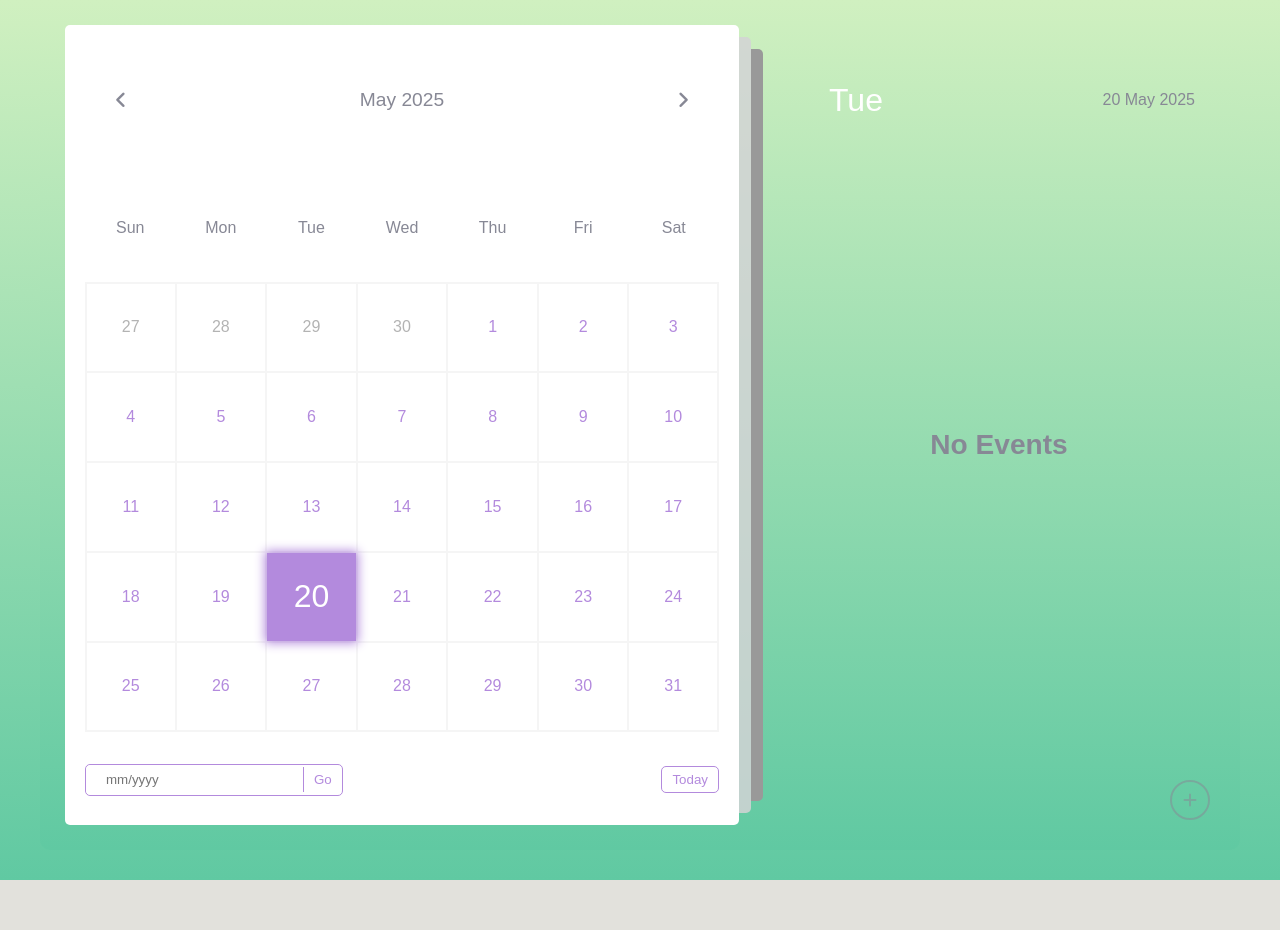
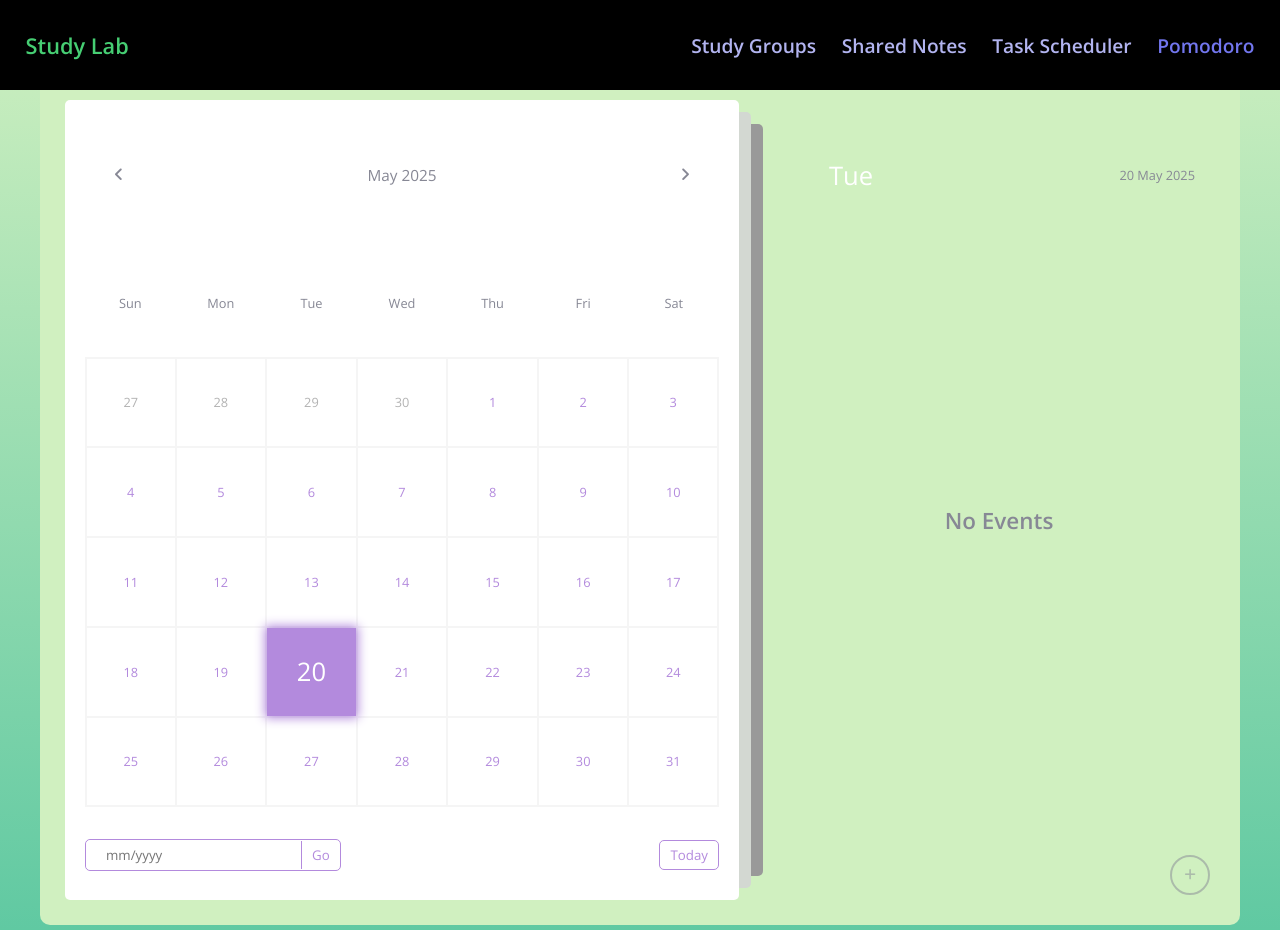
Before and after one commit to Mehereenm/Study-Lab, a plain HTML site: page Task_scheduler.html in a window 1280 px wide. Before the commit the page ends 880 px from the top, so only its background shows below. Drawn offline with nearby package versions, Linux system fonts and the light colour scheme.

Commit message:
Added navbar and sidebar for mobile

```diff
--- a/TS_style.css
+++ b/TS_style.css
@@ -1,7 +1,35 @@
+:root {
+    font-size: 80%;
+
+    --color-primary: hsl(140, 52%, 81%);
+    --color-secondary: hsl(238, 68%, 82%);
+    --color-font: hsla(0, 0%, 100%, 0.982);
+    --color-title: hsl(140, 58%, 54%);
+    --color-nav: hsl(0, 0%, 0%);
+
+    --color-shadow: hsl(200, 100%, 91%);
+    --color-hover:hsl(238, 78%, 69%);
+    --primary-clr: #b38add;
+    padding-bottom: 50px;
+}
+
+* {
+    box-sizing: border-box;
+    margin: 0;
+    padding: 0;
+    font-family: 'Open sans', sans-serif;
+}
+
 body {
     /* height: 100vh; */
     margin: 0;
     background: linear-gradient(#d0f0c0, #60c9a2);
+    position: relative;
+    min-height: 100vh;
+    display: flex;
+    align-items: center;
+    justify-content: center;
+    padding-bottom: 30px;
 }
 
 .login_logo {
@@ -70,16 +98,124 @@ body {
   font-weight: bold;
 }
 
-:root {
-  --primary-clr: #b38add;
+/* Navbar styles */
+.navbar {
+    display: flex;
+    justify-content: space-between;
+    align-items: center;
+    padding: 2.4rem 2rem;
+    background-color: var(--color-nav);
+    color: var(--color-primary);
+    position: fixed;
+    top: 0;
+    width: 100%;
+    z-index: 100;
+}
 
+.navbar .logo a {
+    font-size: 1.7rem;
+    font-weight: bold;
+    text-decoration: none;
+    color: var(--color-title);
 }
-* {
-  margin: 0;
-  padding: 0;
-  box-sizing: border-box;
-  font-family: "Poppins", sans-serif;
+
+
+.nav-links {
+    display: flex;
+    list-style: none;
 }
+
+.nav-links li {
+    margin-left: 2rem;
+}
+
+.nav-links a {
+    font-size: 1.5rem;
+    color: var(--color-secondary);
+    text-decoration: none;
+    transition: color 0.3s ease;
+    font-weight: bold;
+}
+
+.nav-links a:hover {
+    color: var(--color-hover);
+}
+
+/* Active Link Style */
+.nav-links .active {
+    font-weight: bold;
+    color: var(--color-hover);
+}
+
+.navbar .icon {
+    display: none;
+}
+
+/* Sidebar (hidden by default) */
+.sidebar {
+    height: 100%;
+    width: 0;
+    position: fixed;
+    top: 0;
+    right: 0;
+    background-color: var(--color-nav);
+    overflow-x: hidden;
+    transition: 0.5s;
+    padding-top: 60px;
+    z-index: 101;
+}
+
+.sidebar a {
+    margin-top: 1rem;
+    padding: 10px 15px;
+    text-decoration: none;
+    font-size: 20px;
+    color: #f2f2f2;
+    display: block;
+    transition: 0.3s;
+}
+
+.sidebar a:hover {
+    background-color: var(--color-hover);
+    color: black;
+}
+
+.sidebar .close-btn {
+    position: absolute;
+    top: 0;
+    right: 25px;
+    font-size: 36px;
+    margin-left: 50px;
+}
+
+@media screen and (max-width: 768px) {
+    /* Hide navbar links on small screens */
+    .nav-links {
+        display: none;
+    }
+
+    /* Show hamburger icon */
+    .navbar .icon {
+        display: block;
+    }
+
+    /* When hamburger clicked, display navbar links in sidebar */
+    .navbar.responsive .nav-links {
+        display: block;
+        width: 100%;
+    }
+
+    /* Sidebar visibility when hamburger is clicked */
+    .sidebar {
+        width: 0px;
+    }
+}
+
+
+
+
+/* ---Calendar style--- */
+
 /* nice scroll bar */
 ::-webkit-scrollbar {
   width: 5px;
@@ -93,15 +229,7 @@ body {
   border-radius: 50px;
 }
 
-body {
-  position: relative;
-  min-height: 100vh;
-  display: flex;
-  align-items: center;
-  justify-content: center;
-  padding-bottom: 30px;
-  background-color: #e2e1dc;
-}
+
 .container {
   position: relative;
   width: 1200px;
@@ -110,15 +238,17 @@ body {
   padding: 5px;
   color: #fff;
   display: flex;
+  top: 75px;
 
   border-radius: 10px;
-  background: linear-gradient(#d0f0c0, #60c9a2);
+  background: #d0f0c0;
 }
 .left {
   width: 60%;
   padding: 20px;
 }
 .calendar {
+
   position: relative;
   width: 100%;
   height: 100%;
--- a/Task_scheduler.html
+++ b/Task_scheduler.html
@@ -8,21 +8,42 @@
       name="description"
       content="Stay organized with our user-friendly Calendar featuring events, reminders, and a customizable interface. Built with HTML, CSS, and JavaScript. Start scheduling today!"
     />
-    <meta
-      name="keywords"
-      content="calendar, events, reminders, javascript, html, css, open source coding"
-    />
-    <link
-      rel="stylesheet"
-      href="https://cdnjs.cloudflare.com/ajax/libs/font-awesome/6.2.0/css/all.min.css"
-      integrity="sha512-xh6O/CkQoPOWDdYTDqeRdPCVd1SpvCA9XXcUnZS2FmJNp1coAFzvtCN9BmamE+4aHK8yyUHUSCcJHgXloTyT2A=="
-      crossorigin="anonymous"
-      referrerpolicy="no-referrer"
-    />
+    <meta name="keywords" content="calendar, events, reminders, javascript, html, css, open source coding"/>
+    <link rel="stylesheet" href="https://cdnjs.cloudflare.com/ajax/libs/font-awesome/6.2.0/css/all.min.css" integrity="sha512-xh6O/CkQoPOWDdYTDqeRdPCVd1SpvCA9XXcUnZS2FmJNp1coAFzvtCN9BmamE+4aHK8yyUHUSCcJHgXloTyT2A==" crossorigin="anonymous" referrerpolicy="no-referrer"/>
+    <link rel="preconnect" href="https://fonts.googleapis.com">
+    <link rel="preconnect" href="https://fonts.gstatic.com" crossorigin>
+    <link href="https://fonts.googleapis.com/css2?family=Open+Sans:wght@300;400;600&display=swap" rel="stylesheet">
+    <link href="https://cdnjs.cloudflare.com/ajax/libs/font-awesome/6.0.0-beta3/css/all.min.css" rel="stylesheet">
+    <link href="https://cdn.jsdelivr.net/npm/remixicon@4.5.0/fonts/remixicon.css" rel="stylesheet"/>
     <title>Study Lab</title>
     <link rel="stylesheet" href="TS_style.css">
 </head>
 <body>
+
+    <!--Logo-->
+    <nav class="navbar">
+        <div class="logo">
+            <a href="index.html">Study Lab</a>
+        </div>
+        <ul class="nav-links">
+            <li><a href="study-groups.html">Study Groups</a></li>
+            <li><a href="shared-notes.html">Shared Notes</a></li>
+            <li><a href="task-scheduler.html">Task Scheduler</a></li>
+            <li><a href="pomodoro.html" class="active">Pomodoro</a></li>
+        </ul>
+        <a href="javascript:void(0);" class="icon" onclick="toggleSidebar()">
+            <i class="fa fa-bars"></i>
+        </a>
+    </nav>
+
+    <!-- Sidebar (Hidden by default, shows when hamburger is clicked) -->
+    <div id="mySidebar" class="sidebar">
+        <a href="javascript:void(0)" class="close-btn" onclick="closeNav()">×</a>
+        <a href="study-groups.html">Study Groups</a>
+        <a href="shared-notes.html">Shared Notes</a>
+        <a href="task-scheduler.html">Task Scheduler</a>
+        <a href="pomodoro.html" class="active">Pomodoro</a>
+    </div>
 
     <div class="container">
       <div class="left">
--- a/script.js
+++ b/script.js
@@ -456,3 +456,15 @@ function convertTime(time) {
   time = timeHour + ":" + timeMin + " " + timeFormat;
   return time;
 }
+
+// Function to open the sidebar
+function toggleSidebar() {
+    const sidebar = document.getElementById("mySidebar");
+    sidebar.style.width = "250px";
+}
+
+// Function to close the sidebar
+function closeNav() {
+    const sidebar = document.getElementById("mySidebar");
+    sidebar.style.width = "0";
+}
```
